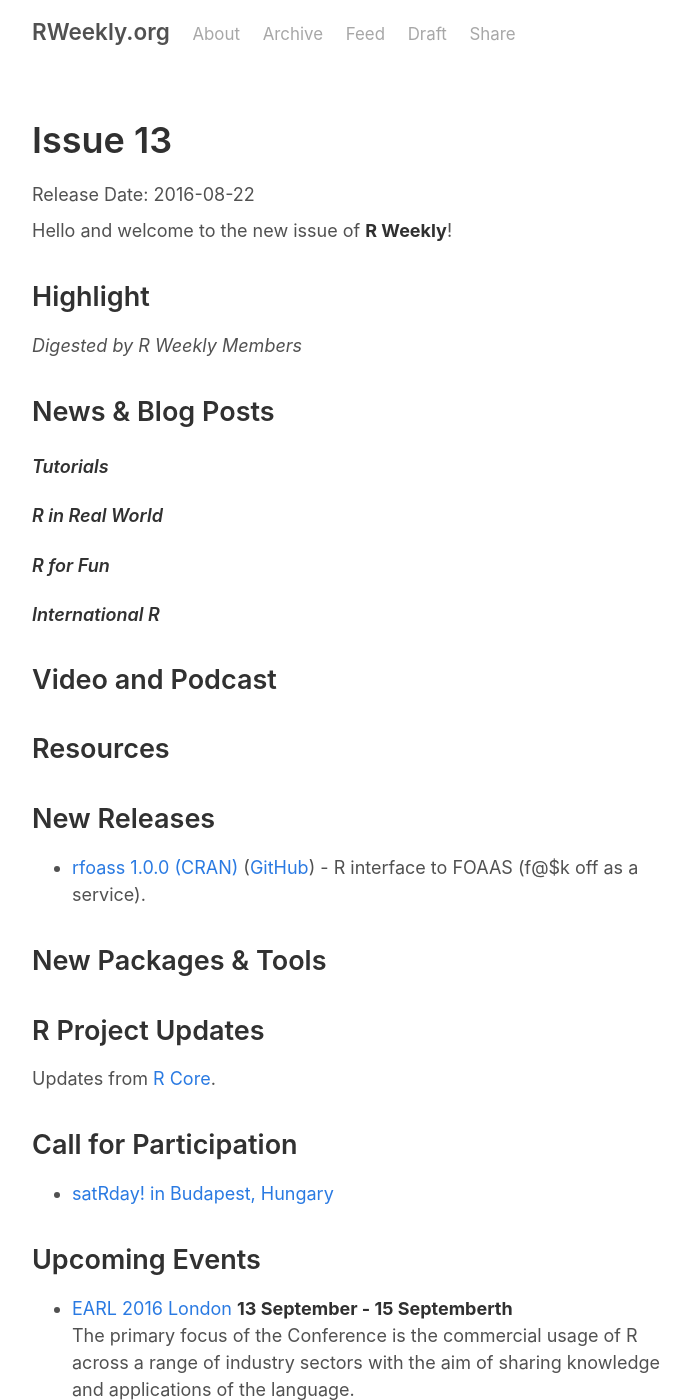
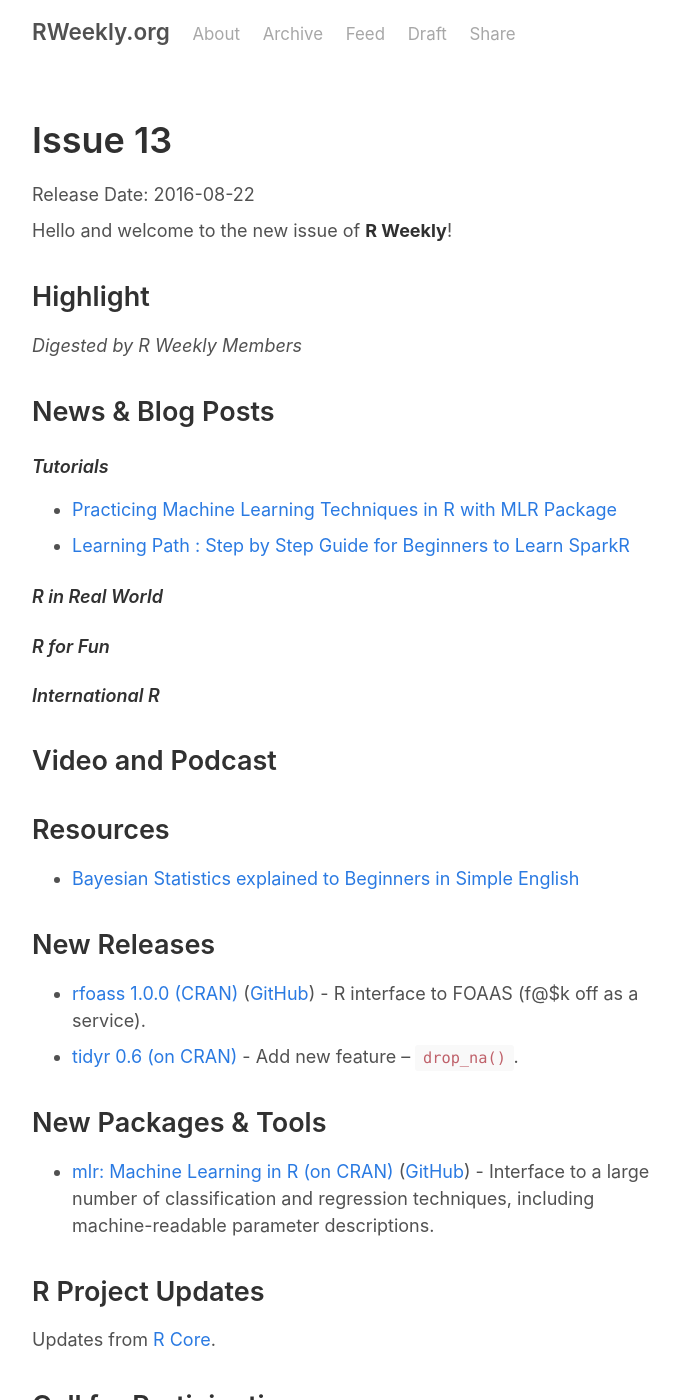
Before and after one commit to rweekly/rweekly.org, a Jekyll site: the page built from draft.md, in a window 1280 px wide and 1400 px high. Shown: the whole window, without its empty margins (293-983 px from the left). Built offline with Jekyll 4.4.1, drawn with Linux system fonts in a browser that asks for light colours; comment, search, counter and statistics services are not loaded.

Commit message:
I am back

```diff
--- a/draft.md
+++ b/draft.md
@@ -17,9 +17,9 @@
 
 #### Tutorials
 
++ [Practicing Machine Learning Techniques in R with MLR Package](https://www.analyticsvidhya.com/blog/2016/08/practicing-machine-learning-techniques-in-r-with-mlr-package/)
 
-
-
++ [Learning Path : Step by Step Guide for Beginners to Learn SparkR](https://www.analyticsvidhya.com/blog/2016/06/learning-path-step-step-guide-beginners-learn-sparkr/)
 
 #### R in Real World
 
@@ -41,17 +41,19 @@
 
 ## Resources
 
-
++ [Bayesian Statistics explained to Beginners in Simple English](https://www.analyticsvidhya.com/blog/2016/06/bayesian-statistics-beginners-simple-english/)
 
 
 ## New Releases
 
- - [rfoass 1.0.0 (CRAN)](http://dirk.eddelbuettel.com/blog/2016/08/14/#rfoaas_1.0.0) ([GitHub](https://github.com/eddelbuettel/rfoaas)) - R interface to FOAAS (f@$k off as a service).
++ [rfoass 1.0.0 (CRAN)](http://dirk.eddelbuettel.com/blog/2016/08/14/#rfoaas_1.0.0) ([GitHub](https://github.com/eddelbuettel/rfoaas)) - R interface to FOAAS (f@$k off as a service).
+
++ [tidyr 0.6 (on CRAN)](https://blog.rstudio.org/) - Add new feature -- `drop_na()`.
 
 
 ## New Packages & Tools
 
-
++ [mlr: Machine Learning in R (on CRAN)](https://cran.r-project.org/web/packages/mlr/index.html) ([GitHub](https://github.com/mlr-org/mlr)) - Interface to a large number of classification and regression techniques, including machine-readable parameter descriptions.
 
 ## R Project Updates
 
```
Also changed, not shown: _posts/2016-8-15-issue-12.md (+2 -2 lines).
